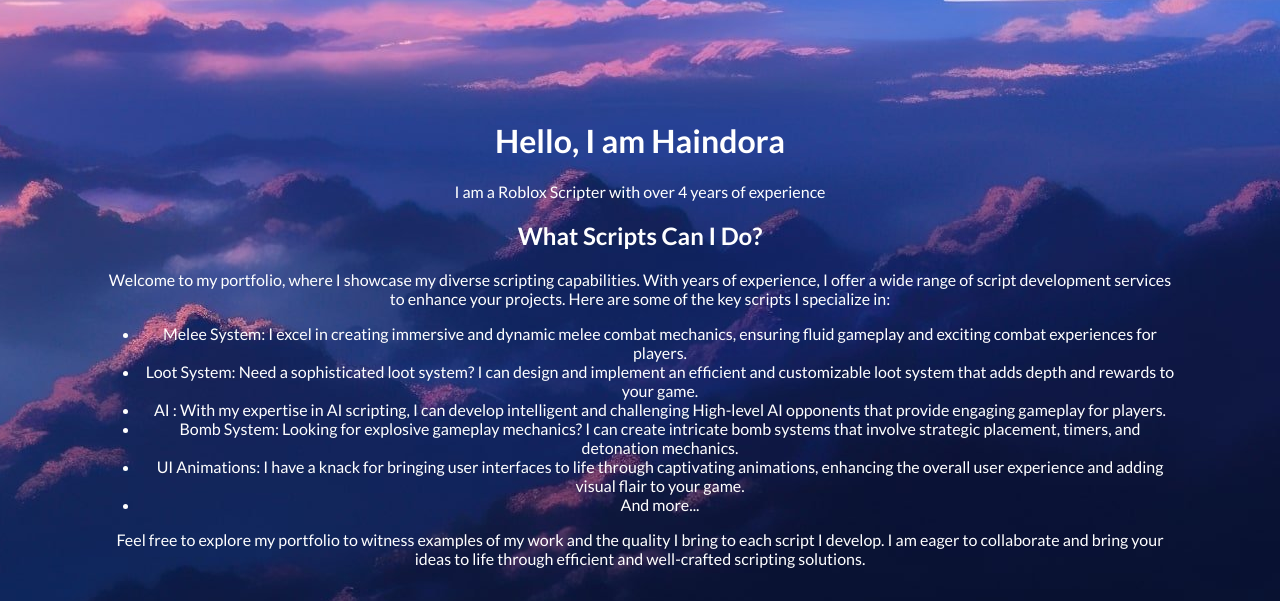
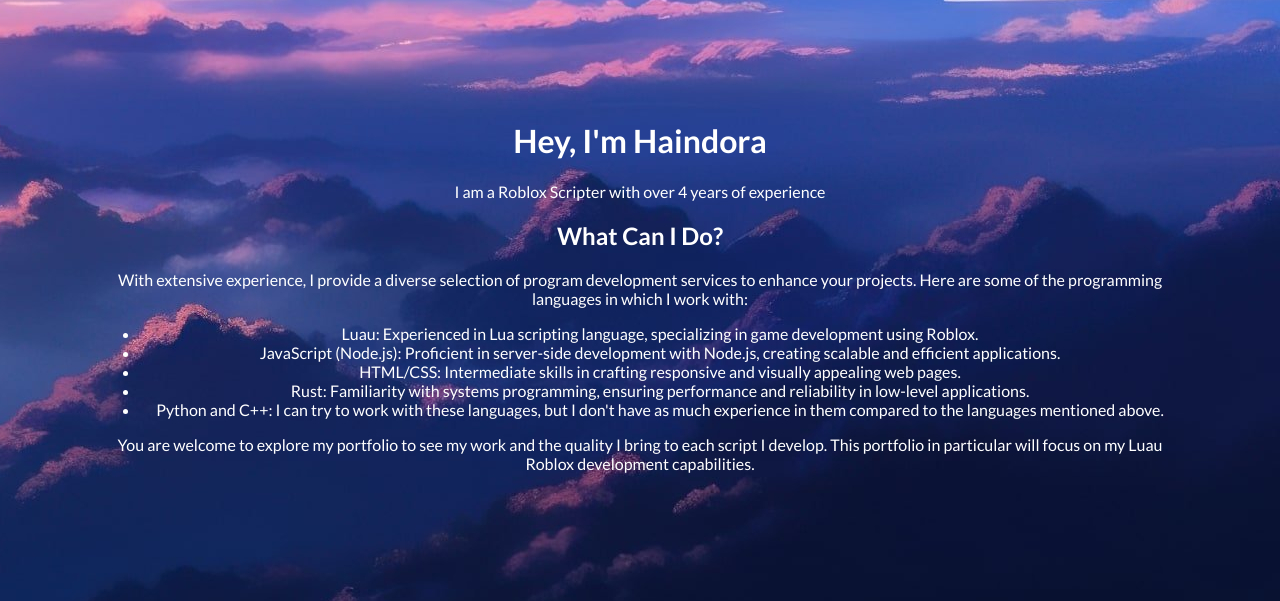
Before and after one commit to Haindora/haindora.github.io, a plain HTML site: page index.html in a window 1280 px wide. Shown: the top 601 px of the page. Drawn offline with Linux system fonts and the light colour scheme.

Commit message:
index.html

```diff
--- a/index.html
+++ b/index.html
@@ -14,19 +14,19 @@
     </div>
 
     <div class="header">
-        <h1>Hello, I am Haindora</h1>
+        <h1>Hey, I'm Haindora</h1>
         <p>I am a Roblox Scripter with over 4 years of experience</p>
-        <h2>What Scripts Can I Do?</h2>
-        <p>Welcome to my portfolio, where I showcase my diverse scripting capabilities. With years of experience, I offer a wide range of script development services to enhance your projects. Here are some of the key scripts I specialize in:</p>
+        <h2>What Can I Do?</h2>
+        <p>With extensive experience, I provide a diverse selection of program development services to enhance your projects. Here are some of the programming languages in which I work with:</p>
         <ul>
-            <li>Melee System: I excel in creating immersive and dynamic melee combat mechanics, ensuring fluid gameplay and exciting combat experiences for players.</li>
-            <li>Loot System: Need a sophisticated loot system? I can design and implement an efficient and customizable loot system that adds depth and rewards to your game.</li>
-            <li>AI : With my expertise in AI scripting, I can develop intelligent and challenging High-level AI opponents that provide engaging gameplay for players.</li>
-            <li>Bomb System: Looking for explosive gameplay mechanics? I can create intricate bomb systems that involve strategic placement, timers, and detonation mechanics.</li>
-            <li>UI Animations: I have a knack for bringing user interfaces to life through captivating animations, enhancing the overall user experience and adding visual flair to your game.</li>
-            <li>And more...</li>
+            <li>Luau: Experienced in Lua scripting language, specializing in game development using Roblox.</li>
+            <li>JavaScript (Node.js): Proficient in server-side development with Node.js, creating scalable and efficient applications.</li>
+            <li>HTML/CSS: Intermediate skills in crafting responsive and visually appealing web pages.</li>
+            <li>Rust: Familiarity with systems programming, ensuring performance and reliability in low-level applications.</li>
+            <li>Python and C++: I can try to work with these languages, but I don't have as much experience in them compared to the languages mentioned above.</li>
+
         </ul>
-        <p>Feel free to explore my portfolio to witness examples of my work and the quality I bring to each script I develop. I am eager to collaborate and bring your ideas to life through efficient and well-crafted scripting solutions.</p>
+        <p>You are welcome to explore my portfolio to see my work and the quality I bring to each script I develop. This portfolio in particular will focus on my Luau Roblox development capabilities.</p>
     </div>
 
     <div class="works">
```
